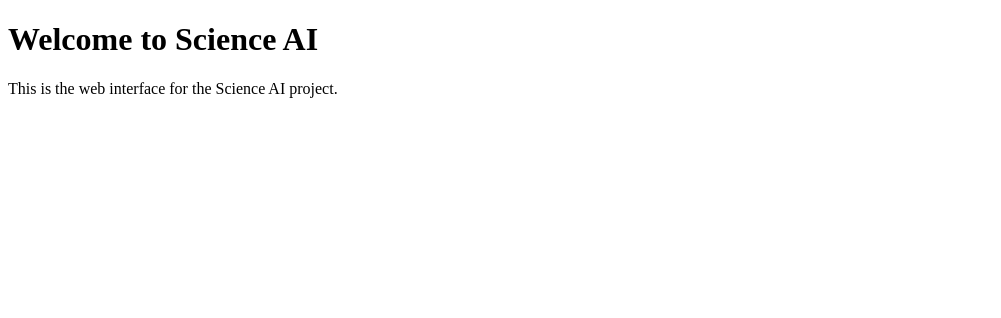
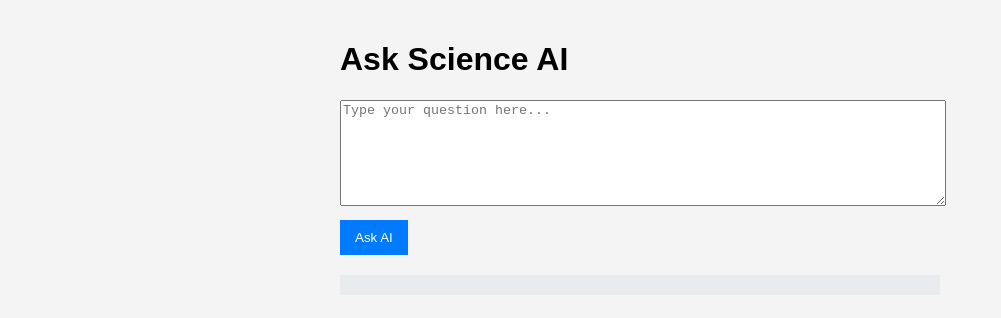
Before and after one commit to sona25ra311-ship-it/science-ai-project, a plain HTML site: page index.html in a window 1280 px wide. Shown: the whole page, without its empty margins (0-1001 px from the left). Drawn offline with Linux system fonts and the light colour scheme.

Commit message:
Update index.html with complete Science AI web interface

```diff
--- a/index.html
+++ b/index.html
@@ -4,9 +4,48 @@
     <meta charset="UTF-8">
     <meta name="viewport" content="width=device-width, initial-scale=1.0">
     <title>Science AI</title>
+    <style>
+        body {
+            font-family: Arial, sans-serif;
+            background-color: #f4f4f4;
+            padding: 20px;
+            max-width: 600px;
+            margin: auto;
+        }
+        textarea {
+            width: 100%;
+            height: 100px;
+            margin-bottom: 10px;
+        }
+        button {
+            padding: 10px 15px;
+            background-color: #007bff;
+            color: white;
+            border: none;
+            cursor: pointer;
+        }
+        button:hover {
+            background-color: #0056b3;
+        }
+        #response {
+            margin-top: 20px;
+            padding: 10px;
+            background-color: #e9ecef;
+        }
+    </style>
 </head>
 <body>
-    <h1>Welcome to Science AI</h1>
-    <p>This is the web interface for the Science AI project.</p>
+    <h1>Ask Science AI</h1>
+    <textarea id="question" placeholder="Type your question here..."></textarea>
+    <button id="ask-button">Ask AI</button>
+    <div id="response"></div>
+
+    <script>
+        document.getElementById('ask-button').onclick = function() {
+            const question = document.getElementById('question').value;
+            document.getElementById('response').innerHTML = `<p>You asked: ${question}</p><p>Response from AI will be here.</p>`;
+            // Here you would typically call the AI API to get the response
+        };
+    </script>
 </body>
 </html>
```
